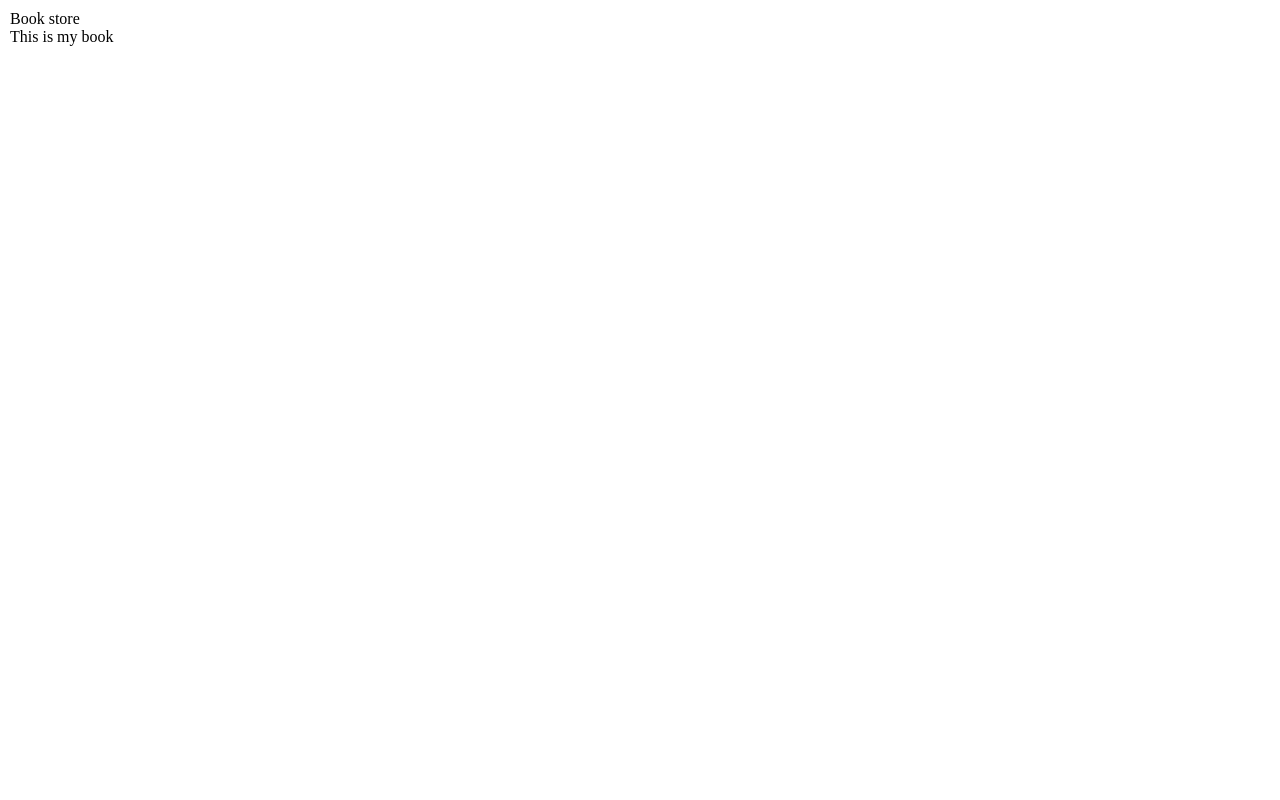
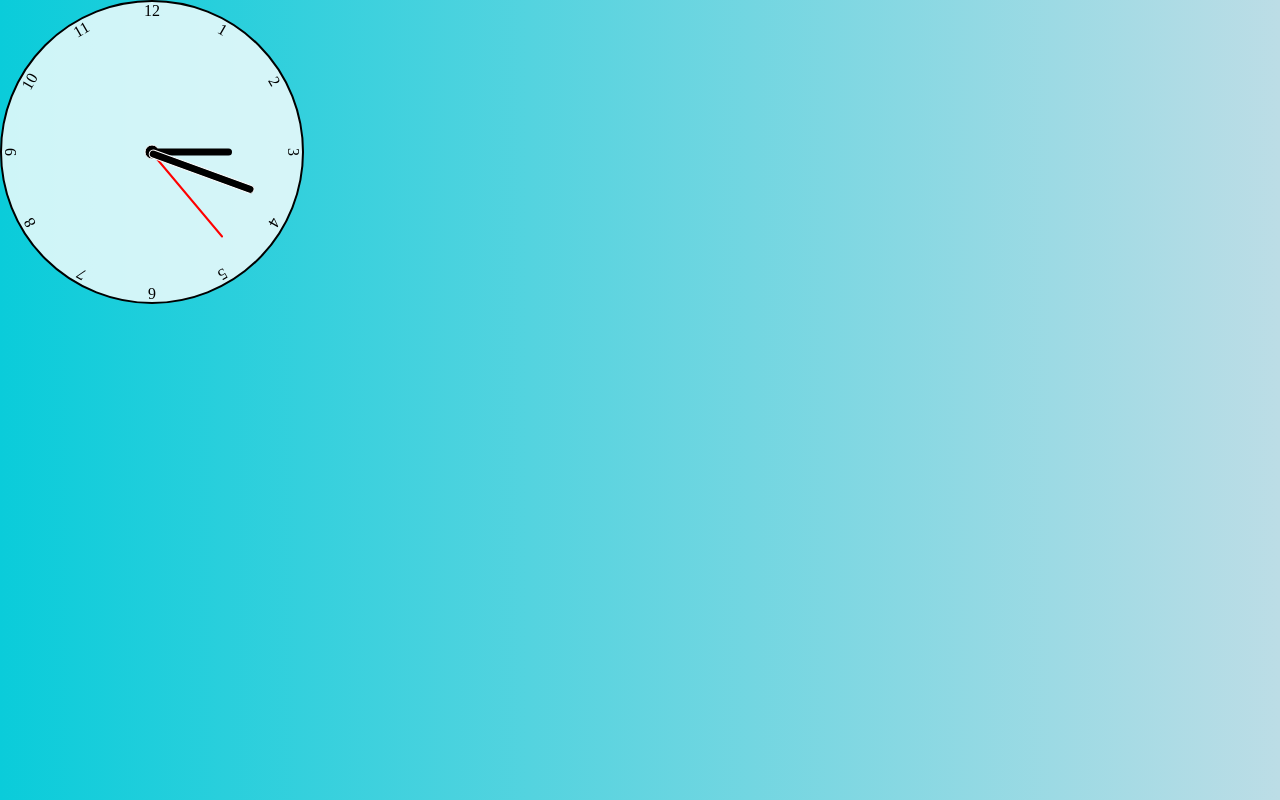
Before and after one commit to BestGit66/my-own-repo, a plain HTML site: page index.html in a window 1280 px wide. Drawn offline with Linux system fonts and the light colour scheme.

Commit message:
create a new files

```diff
--- a/css/main.css
+++ b/css/main.css
@@ -4,8 +4,107 @@
 }
 
 body {
-  margin: 10px;
+  background: linear-gradient(to right, rgb(10, 204, 218), rgb(188, 221, 230));
 }
 
+.clock {
+  width: 300px;
+  height: 300px;
+  border-radius: 50%;
+  border: 2px solid black;
+  background-color: rgba(255, 255, 255, 0.8);
+  position: relative;
+}
 
-<table border="1">
+.number {
+  position: absolute;
+  text-align: center;
+  width: 100%;
+  height: 100%;
+}
+
+.hour {
+  background-color: black;
+  width: 80px;
+  height: 7px;
+  position: absolute;
+  top: 50%;
+  left: 50%;
+  transform: translateY(-50%);
+  border-radius: 10px;
+  z-index: 4;
+}
+.minute {
+  background-color: black;
+  width: 110px;
+  height: 7px;
+  position: absolute;
+  top: 48.5%;
+  left: 49%;
+  transform: translateY(-50%);
+  border-radius: 10px;
+  transform-origin: left;
+  transform: rotate(20deg);
+  z-index: 6;
+  border: 1px solid white;
+}
+
+.second {
+  background-color: red;
+  width: 110px;
+  height: 2px;
+  position: absolute;
+  top: 50%;
+  left: 50%;
+  transform: translateY(-50%);
+  border-radius: 49px;
+  transform-origin: left;
+  transform: rotate(50deg);
+  z-index: 1;
+}
+
+.dot {
+  background-color: black;
+  width: 13px;
+  height: 13px;
+  position: absolute;
+  top: 50%;
+  left: 50%;
+  transform: translate(-50%, -50%);
+  border-radius: 50%;
+  border: 1px solid rgb(255, 255, 255);
+}
+
+.number1 {
+  transform: rotate(30deg);
+}
+.number2 {
+  transform: rotate(60deg);
+}
+.number3 {
+  transform: rotate(90deg);
+}
+.number4 {
+  transform: rotate(120deg);
+}
+.number5 {
+  transform: rotate(150deg);
+}
+.number6 {
+  transform: rotate(180deg);
+}
+.number7 {
+  transform: rotate(210deg);
+}
+.number8 {
+  transform: rotate(240deg);
+}
+.number9 {
+  transform: rotate(270deg);
+}
+.number10 {
+  transform: rotate(300deg);
+}
+.number11 {
+  transform: rotate(330deg);
+}
--- a/index.html
+++ b/index.html
@@ -10,23 +10,24 @@
 </head>
 
 <body>
-  <div>
-
-    Book
-
-
-
-                         store
-
-                        </div>
-
-
-
-
-  This is my book
-
-
-
+  <div class="clock">
+    <div class="dot"></div>
+    <div class="hand hour"></div>
+    <div class="hand minute"></div>
+    <div class="hand second"></div>
+    <div class="number number1">1</div>
+    <div class="number number2">2</div>
+    <div class="number number3">3</div>
+    <div class="number number4">4</div>
+    <div class="number number5">5</div>
+    <div class="number number6">6</div>
+    <div class="number number7">7</div>
+    <div class="number number8">8</div>
+    <div class="number number9">9</div>
+    <div class="number number10">10</div>
+    <div class="number number11">11</div>
+    <div class="number number12">12</div>
+  </div>
 </body>
 
 </html>
```
Also changed, not shown: main1.css (added).
